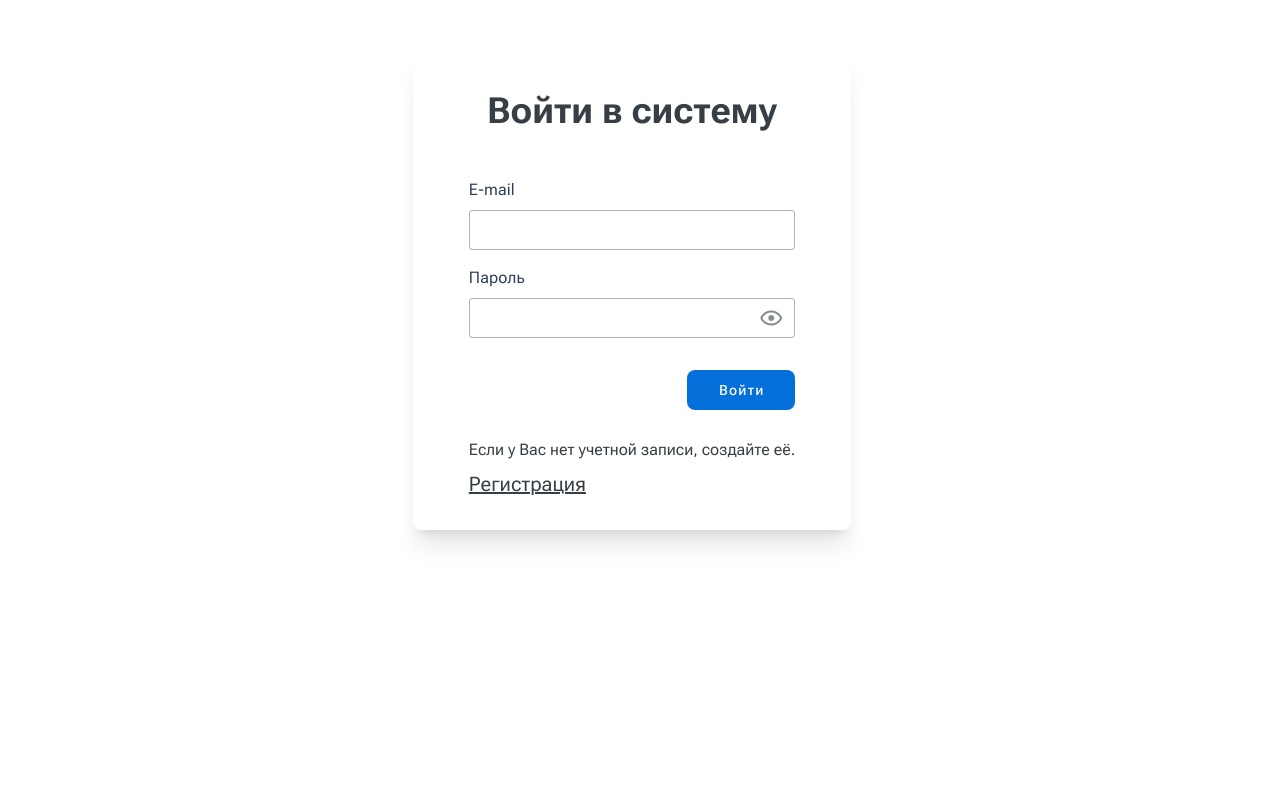
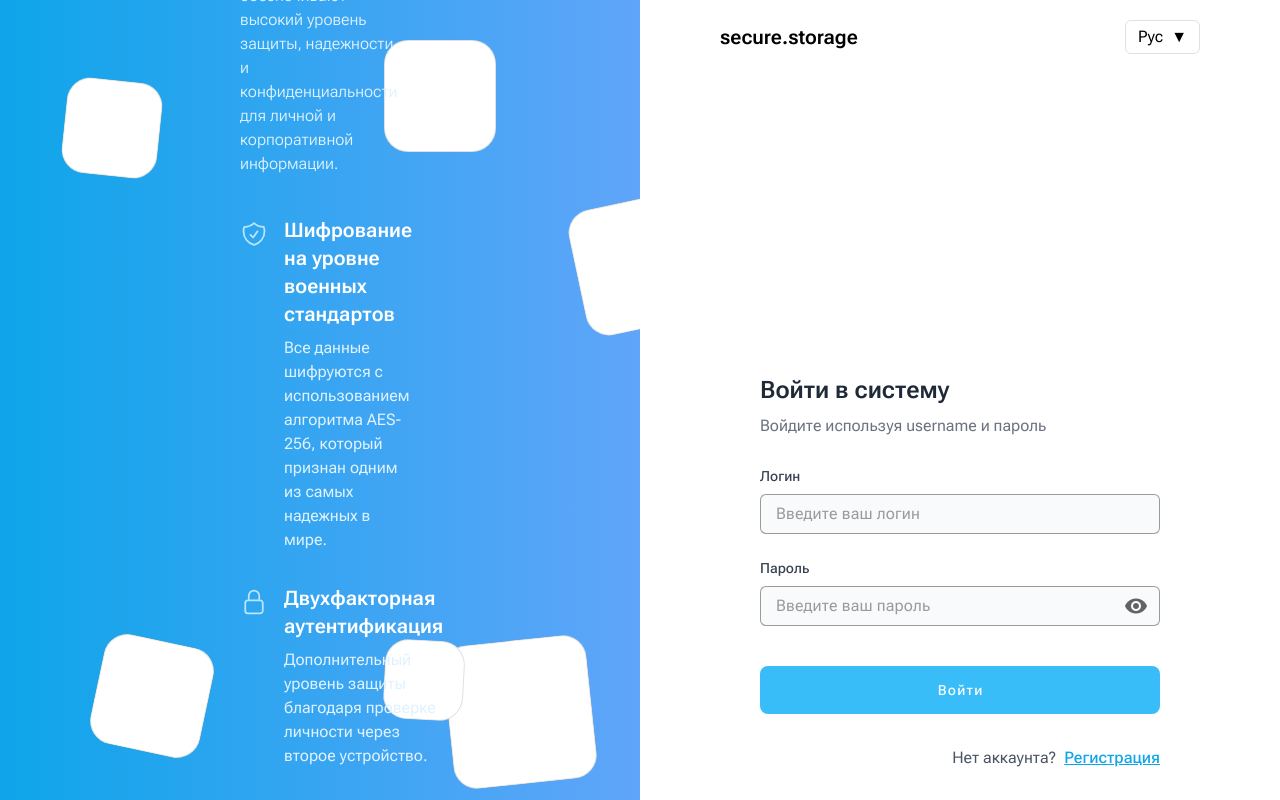
Before and after one commit to nurzhvn52/secure_storage_vue, a Vue app: page /login in a window 1280 px wide. Built offline with nearby package versions, Linux system fonts and the light colour scheme; no server answers.

Commit message:
feat(login): enchance the ui

```diff
--- a/package.json
+++ b/package.json
@@ -8,6 +8,9 @@
     "preview": "vite preview"
   },
   "dependencies": {
+    "@heroicons/vue": "^2.2.0",
+    "lucide-react": "^0.507.0",
+    "package": "^1.0.1",
     "pinia": "^2.0.0",
     "vue": "^3.2.0",
     "vuetify": "^3.7.3"
--- a/src/App.vue
+++ b/src/App.vue
@@ -12,7 +12,7 @@ import Navbar from "@/components/Navbar.vue";
 		<div class="w-full">
 			<Navbar v-if="!$route.meta.public" />
 
-			<v-main :class="[{ 'pl-[100px]': !$route.meta.public }, 'pr-10 py-5']">
+			<v-main :class="[{ 'pl-[100px]': !$route.meta.public }, '']">
 				<router-view />
 			</v-main>
 		</div>
--- a/src/pages/Login.vue
+++ b/src/pages/Login.vue
@@ -2,75 +2,229 @@
 import { useAppStore } from '@/stores/app';
 import { reactive, ref } from 'vue';
 import { useRouter } from 'vue-router';
+// Using Heroicons instead of Lucide
+import { ShieldCheckIcon, LockClosedIcon, KeyIcon, ServerIcon } from '@heroicons/vue/24/outline';
 
 const userData = reactive({
   username: null,
   password: null
 });
-
 const visible = ref(false);
 const appStore = useAppStore();
 const router = useRouter();
-
 const loginUser = async () => {
   const response = await appStore.loginUser(userData);
   if (response) router.push({ name: 'Storage' });
 };
+
+// Language selector
+const currentLanguage = ref('Рус');
+const toggleLanguage = () => {
+  currentLanguage.value = currentLanguage.value === 'Рус' ? 'Англ' : 'Рус';
+};
 </script>
 
 <template>
-    <section class="flex w-full max-w-[1200px] rounded-[8px] m-8 justify-center">
-		<div class="text-[#373F46] py-8 px-14 rounded-[8px] shadow-xl">
-			<h2 class="text-[36px] text-center font-bold mb-10">
+  <section class="grid grid-cols-2 w-full h-screen relative">
+    <!-- Left side - gradient background with animated rectangles -->
+    <div class="w-full bg-gradient-to-r from-sky-500 to-blue-400 flex flex-col justify-center items-center px-60 text-white relative overflow-hidden">
+      <!-- Animated rectangles for left side -->
+      <div class="absolute inset-0 z-0">
+        <!-- Rectangle 1 -->
+        <div class="absolute top-[10%] left-[10%] w-24 h-24 bg-white bg-opacity-20 rounded-xl border border-white border-opacity-30 transform rotate-6"></div>
+
+        <!-- Rectangle 2 -->
+        <div class="absolute top-[25%] left-[90%] w-32 h-32 bg-white bg-opacity-20 rounded-xl border border-white border-opacity-30 transform -rotate-12"></div>
+
+        <!-- Rectangle 3 -->
+        <div class="absolute top-[80%] left-[15%] w-28 h-28 bg-white bg-opacity-20 rounded-xl border border-white border-opacity-30 transform rotate-12"></div>
+
+        <!-- Rectangle 4 -->
+        <div class="absolute top-[80%] left-[70%] w-36 h-36 bg-white bg-opacity-10 rounded-xl border border-white border-opacity-30 transform -rotate-6"></div>
+
+        <!-- Rectangle 5 -->
+        <div class="absolute top-[80%] left-[60%] w-20 h-20 bg-white bg-opacity-10 rounded-xl border border-white border-opacity-30 transform rotate-3"></div>
+
+        <!-- Rectangle 6 -->
+        <div class="absolute top-[5%] left-[60%] w-28 h-28 bg-white bg-opacity-10 rounded-xl border border-white border-opacity-30 transform -rotate-8"></div>
+      </div>
+
+      <div class="w-full relative z-10">
+        <div class="mb-3 text-xl font-semibold">secure.storage</div>
+        <h1 class="text-4xl font-semibold mb-4 tracking-tight">Безопасное хранение данных</h1>
+        <div class="font-light text-sky-100 mb-10">
+             Наш проект представляет собой веб-сайт, предназначенный для безопасного хранения и обработки чувствительных данных пользователей. В мире, где безопасность данных становится все более важной, мы предлагаем решения, которые обеспечивают высокий уровень защиты, надежности и конфиденциальности для личной и корпоративной информации.
+             </div>
+        <div class="mb-8 flex items-start">
+          <div class="mr-4 mt-1 text-sky-200">
+            <ShieldCheckIcon class="w-7 h-7" />
+          </div>
+          <div>
+            <h3 class="text-xl font-semibold mb-2">Шифрование на уровне военных стандартов</h3>
+            <p class="text-sky-100">Все данные шифруются с использованием алгоритма AES-256, который признан одним из самых надежных в мире.</p>
+          </div>
+        </div>
+
+        <div class="mb-8 flex items-start">
+          <div class="mr-4 mt-1 text-sky-200">
+            <LockClosedIcon class="w-7 h-7" />
+          </div>
+          <div>
+            <h3 class="text-xl font-semibold mb-2">Двухфакторная аутентификация</h3>
+            <p class="text-sky-100">Дополнительный уровень защиты благодаря проверке личности через второе устройство.</p>
+          </div>
+        </div>
+
+        <div class="mb-8 flex items-start">
+          <div class="mr-4 mt-1 text-sky-200">
+            <KeyIcon class="w-7 h-7" />
+          </div>
+          <div>
+            <h3 class="text-xl font-semibold mb-2">Сквозное шифрование</h3>
+            <p class="text-sky-100">Никто, включая наших сотрудников, не имеет доступа к вашим данным. Ключи шифрования хранятся только у вас.</p>
+          </div>
+        </div>
+
+        <div class="mb-8 flex items-start">
+          <div class="mr-4 mt-1 text-sky-200">
+            <ServerIcon class="w-7 h-7" />
+          </div>
+          <div>
+            <h3 class="text-xl font-semibold mb-2">Распределенное хранение</h3>
+            <p class="text-sky-100">Данные хранятся фрагментированно на нескольких серверах, что защищает от потери и несанкционированного доступа.</p>
+          </div>
+        </div>
+      </div>
+    </div>
+
+    <!-- Right side - login form -->
+    <div class="h-full flex w-full flex-col px-20 py-5 relative overflow-hidden">
+
+      <!-- Language selector in top right -->
+      <div class="flex justify-between items-center relative z-10">
+        <div class="text-xl font-semibold">secure.storage</div>
+        <div class="relative group">
+          <button
+            class="px-3 py-1 rounded-md border border-gray-300 flex items-center hover:bg-gray-50 transition-colors duration-200"
+            @click="toggleLanguage"
+          >
+            {{ currentLanguage }}
+            <span class="ml-2">▼</span>
+          </button>
+          <div class="absolute right-0 mt-1 bg-white border border-gray-300 rounded-md shadow-md w-20 overflow-hidden hidden group-hover:block z-20">
+            <div
+              class="px-3 py-2 hover:bg-sky-50 cursor-pointer transition-colors duration-200"
+              @click="currentLanguage = 'Рус'"
+            >
+              Рус
+            </div>
+            <div
+              class="px-3 py-2 hover:bg-sky-50 cursor-pointer transition-colors duration-200"
+              @click="currentLanguage = 'Англ'"
+            >
+              Англ
+            </div>
+          </div>
+        </div>
+      </div>
+
+      <!-- Login form -->
+      <div class="mt-80 flex flex-col justify-center items-center relative z-10">
+        <div class="w-[400px]">
+          <h2 class="text-2xl font-semibold text-gray-800">
             Войти в систему
           </h2>
-
+          <div class="mt-2 mb-7 text-gray-500">Войдите используя username и пароль</div>
           <div>
-				<v-label class="text-[#2E3D58] opacity-100 mb-2">
-					E-mail
-				</v-label>
+            <label class="block text-gray-700 text-sm font-medium mb-2">
+              Логин
+            </label>
             <v-text-field
               v-model="userData.username"
               variant="outlined"
-					class="filled-field mb-4"
+              class="filled-field mb-6"
               hide-details
               rounded="md"
               density="compact"
+              placeholder="Введите ваш логин"
             />
 
-				<v-label class="text-[#2E3D58] opacity-100 mb-2">
+            <label class="block text-gray-700 text-sm font-medium mb-2">
               Пароль
-				</v-label>
+            </label>
             <v-text-field
               v-model="userData.password"
-					:append-inner-icon="visible ? 'mdi-eye-off-outline' : 'mdi-eye-outline'"
+              :append-inner-icon="visible ? 'mdi-eye-off' : 'mdi-eye'"
               :type="visible ? 'text' : 'password'"
               variant="outlined"
               class="filled-field"
               hide-details
               rounded="md"
               density="compact"
+              placeholder="Введите ваш пароль"
               @click:append-inner="visible = !visible"
             />
 
-				<div class="flex justify-end mt-8">
+            <div class="flex justify-center mt-10">
               <v-btn
-						width="108"
-						color="#0670DA"
+                color="#38bdf8"
                 flat
                 text="Войти"
-						class="text-none h-10"
+                class="text-none h-12 font-medium w-full text-white"
                 rounded="lg"
                 @click="loginUser"
               />
             </div>
           </div>
-			<div class="mt-7 mb-2">
-				Если у Вас нет учетной записи, создайте её.
-			</div>
-			<router-link to="/registration" class="text-xl underline">
+          <div class="flex flex-col">
+            <div class="mt-8 flex gap-2 ml-auto flex text-center text-gray-600">
+              <p class="mb-2">
+                Нет аккаунта?
+              </p>
+              <router-link to="/registration" class="text-sky-500 font-medium hover:text-sky-700 underline">
                 Регистрация
               </router-link>
             </div>
+          </div>
+        </div>
+      </div>
+    </div>
   </section>
 </template>
+
+<style scoped>
+.filled-field {
+  background-color: #f9fafb;
+  border-color: #e5e7eb;
+}
+
+/* Add smooth transition effects */
+.v-btn,
+.router-link {
+  transition: all 0.3s ease;
+}
+
+/* Remove default Vuetify shadows */
+:deep(.v-btn) {
+  box-shadow: none !important;
+}
+
+:deep(.v-field) {
+  box-shadow: none !important;
+}
+
+/* Add smooth transition effects */
+.v-btn,
+.router-link {
+  transition: all 0.3s ease;
+}
+
+/* Remove default Vuetify shadows */
+:deep(.v-btn) {
+  box-shadow: none !important;
+}
+
+:deep(.v-field) {
+  box-shadow: none !important;
+}
+</style>
--- a/src/stores/app.js
+++ b/src/stores/app.js
@@ -5,7 +5,7 @@ import { useRouter } from 'vue-router';
 
 export const useAppStore = defineStore('app', {
   state: () => ({
-    base_url: import.meta.env.VITE_API_BASE_URL,
+      base_url: "http://secure.jumystap.kz",
     isAuthenticated: false,
     token: sessionStorage.getItem("token") || null,
     user_id: sessionStorage.getItem("user_id") || null,
--- a/src/styles/style.scss
+++ b/src/styles/style.scss
@@ -14,6 +14,8 @@ html,
 body {
 	overflow: auto !important;
 	font-family: "Roboto Flex", serif;
+    margin: 0;
+    padding: 0;
 }
 
 .custom-scroll {
```
Also changed, not shown: 1 other file (tests, documents, lock files or other folders). Lines whose indentation alone changed are shown as unchanged.
